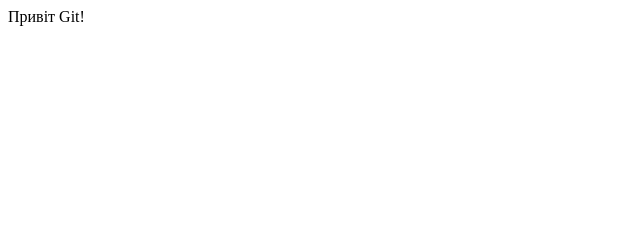
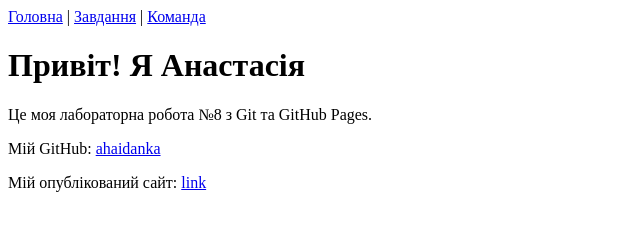
Before and after one commit to ahaidanka/oki-2025-lab8, a plain HTML site: page index.html in a window 1280 px wide. Shown: the whole page, without its empty margins (0-640 px from the left). Drawn offline with Linux system fonts and the light colour scheme.

Commit message:
Додала головну сторінку

```diff
--- a/index.html
+++ b/index.html
@@ -1,10 +1,22 @@
 <!DOCTYPE html>
-<html>
+<html lang="uk">
 <head>
-  <meta charset="utf-8">
-  <title>Привіт Git</title>
+    <meta charset="UTF-8">
+    <title>Головна</title>
 </head>
 <body>
-  Привіт Git!
+    <nav>
+        <a href="index.html">Головна</a> |
+        <a href="variant.html">Завдання</a> |
+        <a href="team.html">Команда</a>
+    </nav>
+
+    <h1>Привіт! Я Анастасія</h1>
+    <p>Це моя лабораторна робота №8 з Git та GitHub Pages.</p>
+
+    <footer>
+        <p>Мій GitHub: <a href="https://github.com/ahaidanka">ahaidanka</a></p>
+        <p>Мій опублікований сайт: <a href="https://ahaidanka.github.io/oki-2025-lab8/">link</a></p>
+    </footer>
 </body>
 </html>
```
